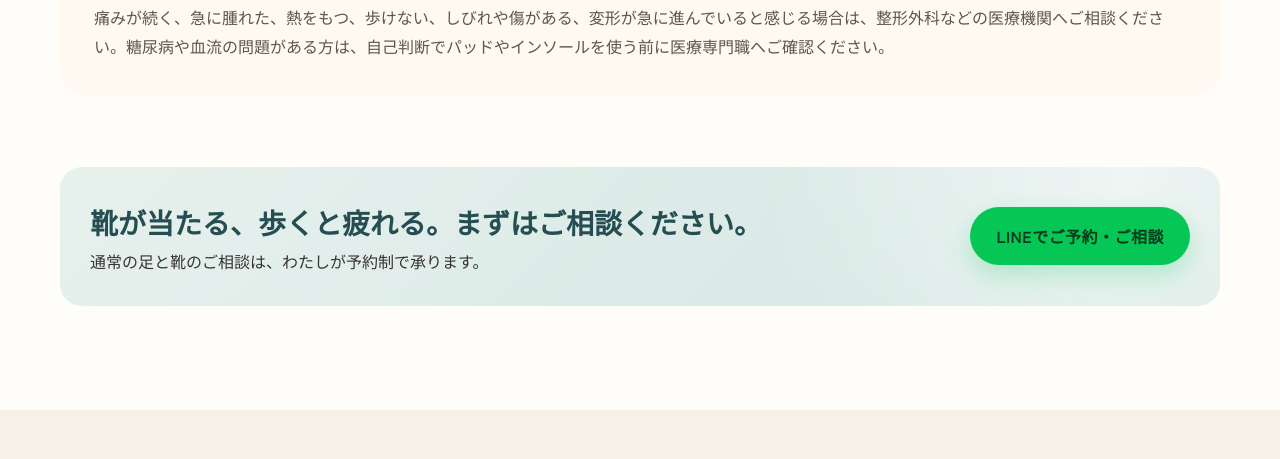
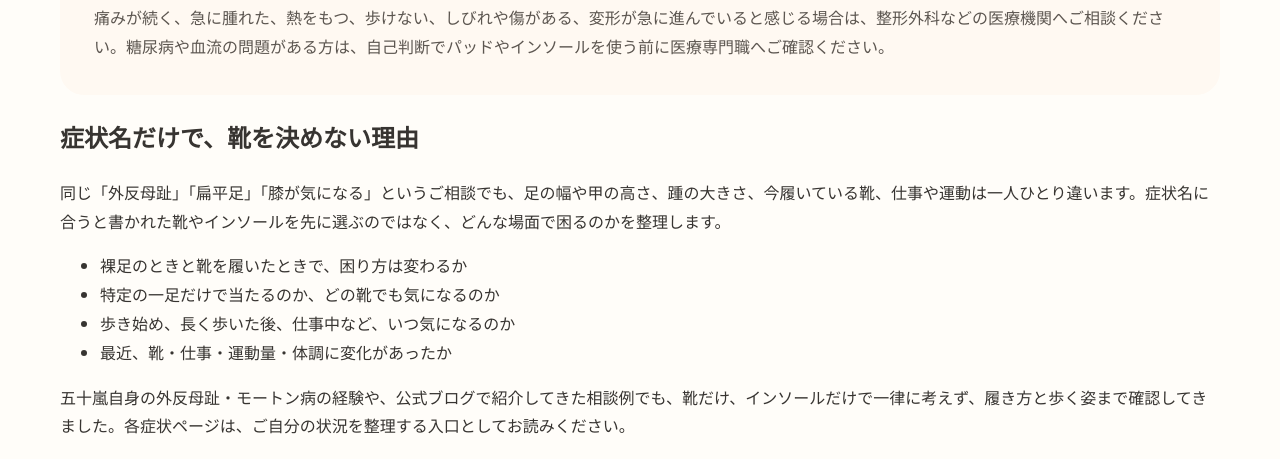
Before and after one commit to toshi1218/andantino, a website: page foot-problems.html in a window 1280 px wide. Shown: the part 1990-2449 px from the top of the page. Drawn offline with Linux system fonts and the light colour scheme.

Commit message:
本人発信をもとにfoot-problemsを補強

```diff
--- a/foot-problems.html
+++ b/foot-problems.html
@@ -23,6 +23,22 @@
         <section class="guide-path"><h2>ご家庭で、まずご確認いただきたいこと</h2><ul><li>裸足と靴を履いたときで、痛む場所や歩き方が変わるか</li><li>靴の踵がつぶれたり、靴底が大きく片減りしたりしていないか</li><li>紐やベルトを留めても、足が靴の中で前へ滑らないか</li><li>足長だけでなく、足幅・足囲と左右差を測り直しているか</li></ul><p>現在の靴は処分せず、ご相談時にお持ちください。足と靴の間で何が起きているかを見る大切な資料になります。</p></section>
         <div class="callout"><strong>ANDANTINOでできること</strong><p>足の計測、フットプリント、靴と歩行の観察を行い、用途やお悩みに合わせた靴・インソールを提案します。診断や治療ではありません。</p></div>
         <section class="guide-path"><h2>医療機関へご相談いただきたい目安</h2><p>痛みが続く、急に腫れた、熱をもつ、歩けない、しびれや傷がある、変形が急に進んでいると感じる場合は、整形外科などの医療機関へご相談ください。糖尿病や血流の問題がある方は、自己判断でパッドやインソールを使う前に医療専門職へご確認ください。</p></section>
+        <section id="before-label">
+          <h2>症状名だけで、靴を決めない理由</h2>
+          <p>
+            同じ「外反母趾」「扁平足」「膝が気になる」というご相談でも、足の幅や甲の高さ、踵の大きさ、今履いている靴、仕事や運動は一人ひとり違います。症状名に合うと書かれた靴やインソールを先に選ぶのではなく、どんな場面で困るのかを整理します。
+          </p>
+          <ul>
+            <li>裸足のときと靴を履いたときで、困り方は変わるか</li>
+            <li>特定の一足だけで当たるのか、どの靴でも気になるのか</li>
+            <li>歩き始め、長く歩いた後、仕事中など、いつ気になるのか</li>
+            <li>最近、靴・仕事・運動量・体調に変化があったか</li>
+          </ul>
+          <p>
+            五十嵐自身の外反母趾・モートン病の経験や、公式ブログで紹介してきた相談例でも、靴だけ、インソールだけで一律に考えず、履き方と歩く姿まで確認してきました。各症状ページは、ご自分の状況を整理する入口としてお読みください。
+          </p>
+          <p class="info-note">本人発信：<a href="https://blog.livedoor.jp/andantino7110/archives/2047202.html" target="_blank" rel="noopener">外反母趾と靴選びのポイント ↗</a> ／ <a href="https://blog.livedoor.jp/andantino7110/archives/1981665.html" target="_blank" rel="noopener">靴・インソールを継続確認した例 ↗</a></p>
+        </section>
         <div class="article-cta"><div><h2>靴が当たる、歩くと疲れる。まずはご相談ください。</h2><p>通常の足と靴のご相談は、わたしが予約制で承ります。</p></div><a class="button" href="https://line.me/R/ti/p/@680mdoos" target="_blank" rel="noopener">LINEでご予約・ご相談</a></div>
       </div></section>
     </main>
```
